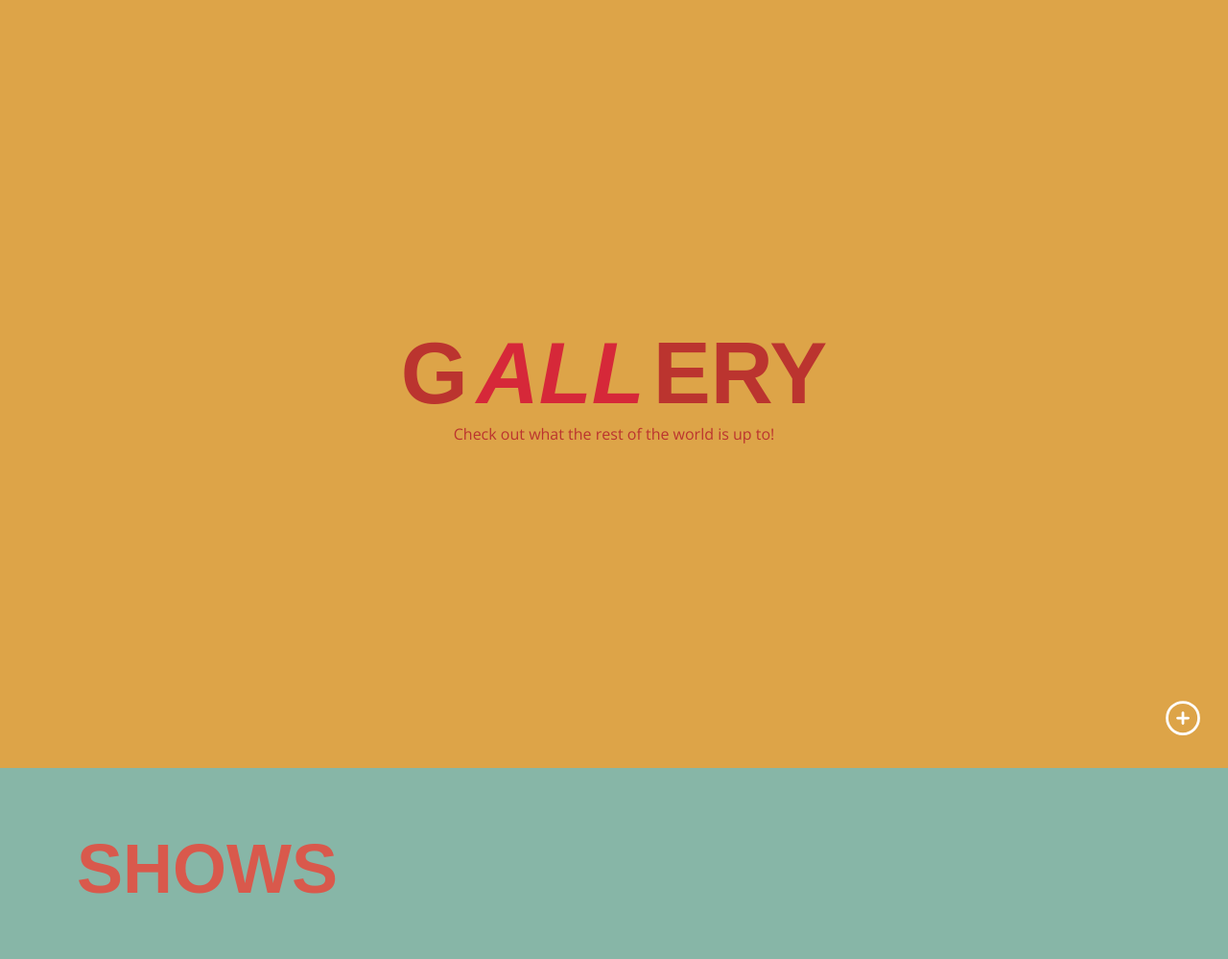
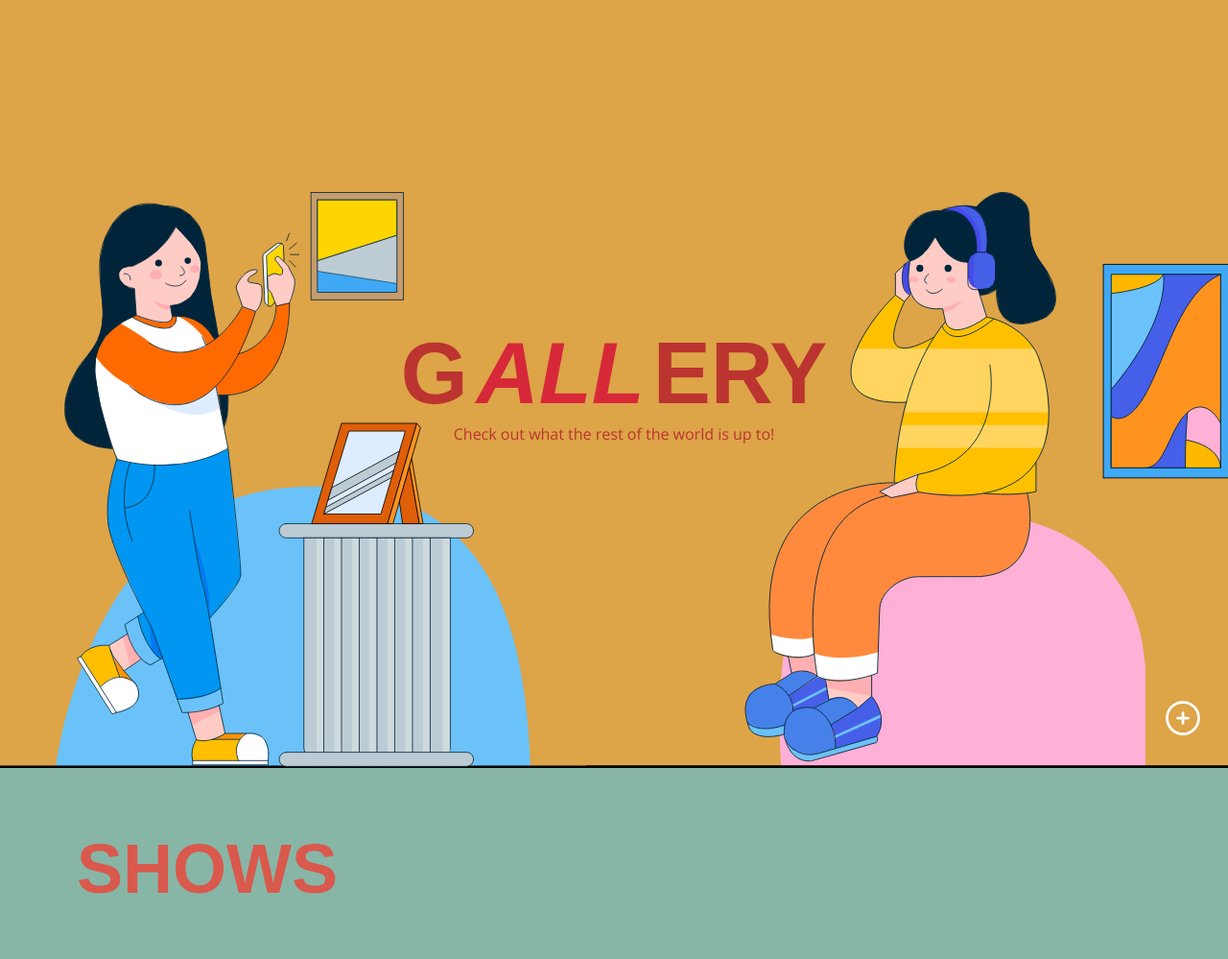
Before and after one commit to amy-lei/gALLery, a Flask app: page / in a window 1280 px wide. Shown: the top 999 px of the page at 96% size. Run offline with Flask 2, Linux system fonts and the light colour scheme; data that the repository does not hold is empty; some web fonts are replaced.

Commit message:
Add illustrations to landing

```diff
--- a/static/style.css
+++ b/static/style.css
@@ -21,7 +21,7 @@
     --landing-font-color: #BB342F;
 
     --saved-background-color: #616163;
-    --saved-font-color: #F7C1BB;
+    --saved-font-color: #F7C59F;
 }
 
 html {
@@ -81,6 +81,7 @@ section h1 {
 }
 
 #landing h1 {
+    z-index: 1;
     font-size: calc(var(--title-font-size) * 1.25);
 }
 #landing h1 > * {
@@ -112,6 +113,23 @@ section h1 {
 
 #landing em {
     color: #D62839;
+}
+
+#landing-illustrations {
+    position: absolute;
+    display: flex;
+    justify-content: space-between;
+    align-items: flex-end;
+    width: 100%;
+    height: 100%;
+    top: 0;
+    z-index: 0;
+    left: 0;
+}
+
+#landing-illustrations > img {
+    z-index: 0;
+    height: 75%;
 }
 
 #shows-section {
--- a/templates/gallery.html
+++ b/templates/gallery.html
@@ -10,6 +10,10 @@
             <span id="right-title" >ERY</span>
         </h1>
         <p>Check out what the rest of the world is up to!</p>
+        <div id="landing-illustrations">
+            <img src="{{ url_for('static', filename='left-illustration-large.svg') }}" alt="illustration of girl taking photo of art"/>
+            <img src="{{ url_for('static', filename='right-illustration-large.svg') }}" alt="illustration of girl listening to music"/>
+        </div>
     </section>
 
     {% for type, items in posts.items() %}
```
Also changed, not shown: static/left-illustration-large.svg (added), static/left-illustration.svg (added), static/right-illustration-large.svg (added), static/right-illustration.svg (added), 3 other files.
